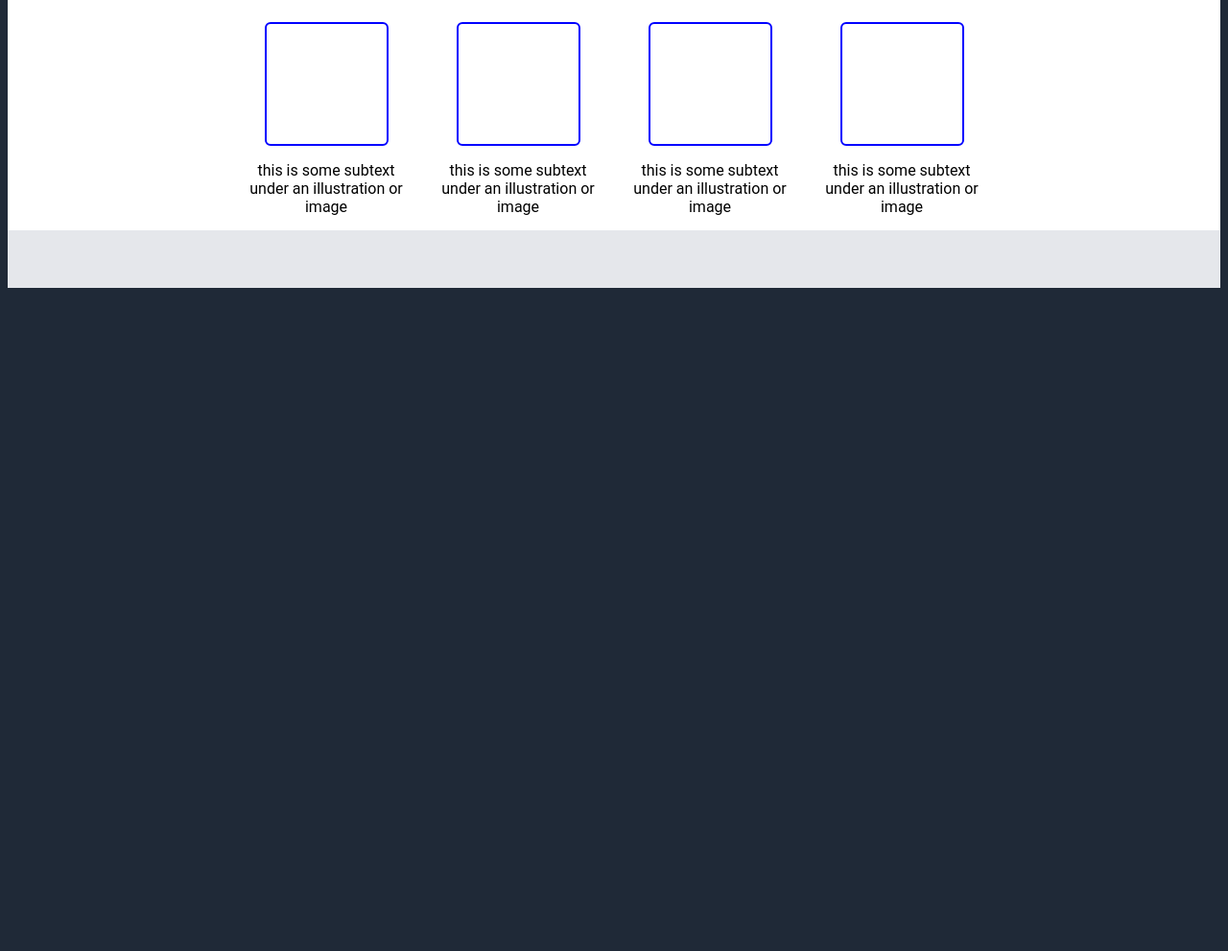
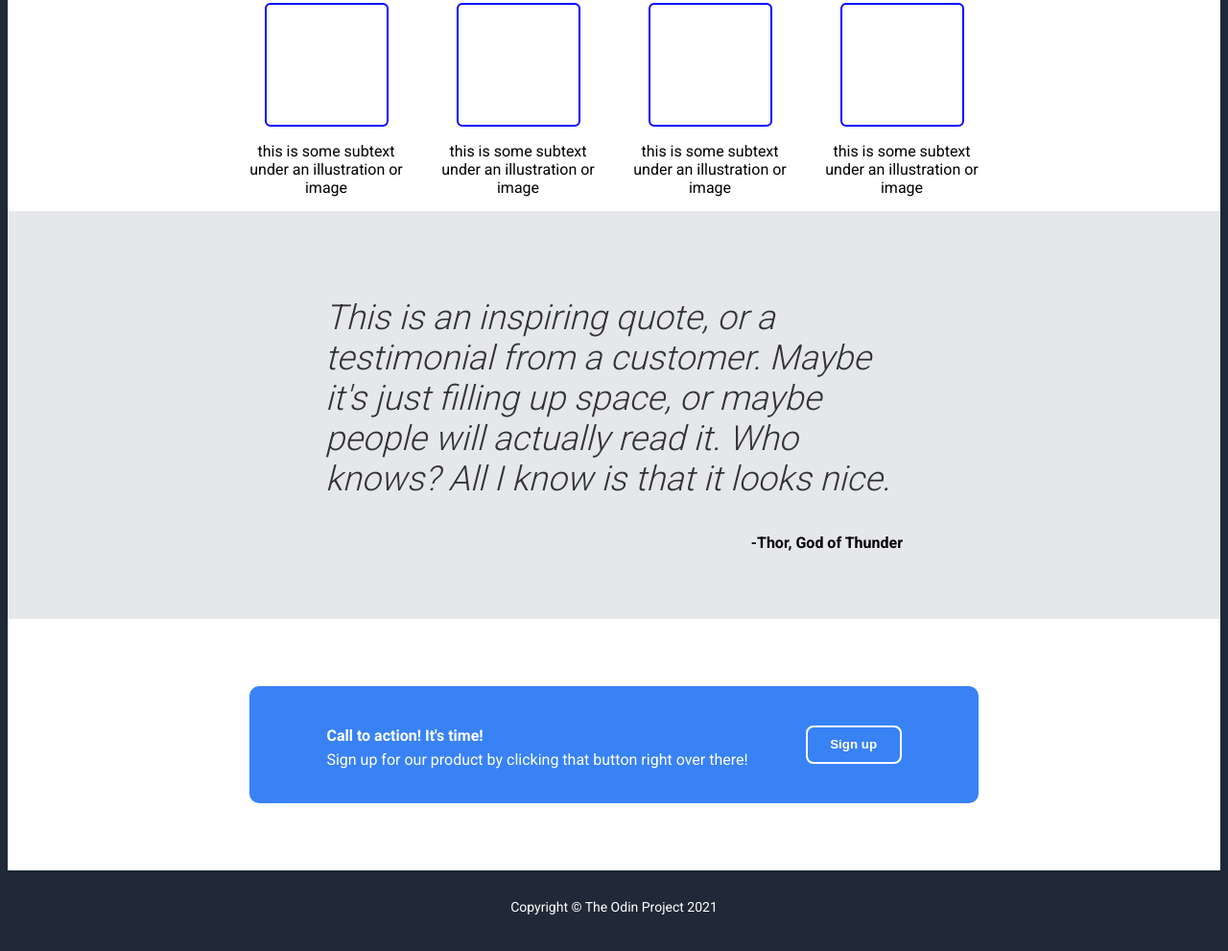
Before and after one commit to Duxx1/dummy-basic-landing-page, a plain HTML site: page index.html in a window 1280 px wide. Shown: the part 504-1495 px from the top of the page at 96% size. Before the commit the page ends 812 px from the top, so only its background shows below. Drawn offline with Linux system fonts and the light colour scheme.

Commit message:
Finished landing page

```diff
--- a/index.html
+++ b/index.html
@@ -5,6 +5,7 @@
     <meta name="viewport" content="width=device-width, initial-scale=1.0">
     <link rel="stylesheet" href="styles.css">
     <title>Landing page</title>
+    <link href="https://fonts.googleapis.com/css?family=Roboto:300,400,700,900&display=swap" rel="stylesheet">
 </head>
 <body>
     <div class="header">
@@ -67,15 +68,44 @@
     </div>
 
     <div class="mid-content">
+        <div id="quote-container">
+
+            <p class="quote-text">
+                This is an inspiring quote, or a testimonial from a customer.
+                Maybe it's just filling up space, or maybe people will actually read it.
+                Who knows? All I know is that it looks nice.
+            </p>
+
+            <p id="quote-author">
+                -Thor, God of Thunder
+            </p>
+
+        </div>
 
     </div>
 
     <div class="lower-content">
 
+        <div class="call-box">
+
+            <div class="call-box-text">
+
+                <h4 class="call-box-text">Call to action! It's time!</h4>
+
+                <p class="call-box-text">Sign up for our product by clicking that button right over there!</p>
+
+            </div>
+
+            <button class="sign-up">Sign up</button>
+
+        </div>
+
     </div>
 
     <div class="footer">
 
+        <p class="footer-text">Copyright &copy; The Odin Project 2021</p>
+
     </div>
 </body>
 </html>
--- a/styles.css
+++ b/styles.css
@@ -15,7 +15,8 @@ body {
     padding: 30px 30px;
 }
 
-.header {
+.header,
+.footer {
     background-color: #1F2937;
 }
 
@@ -102,6 +103,8 @@ ul {
     color: #1F2937;
     font-weight: 900;
     text-align: center;
+    margin-top: 0;
+    margin-bottom: 40px;
 }
 
 .items-container {
@@ -131,4 +134,76 @@ ul {
     max-width: 100%;
     margin: 0 auto;
     padding: 30px 30px;
+    justify-content: center;
 }
+
+#quote-container {
+    max-width: 50%;
+    justify-self: center;
+    margin-top: 60px;
+    margin-bottom: 40px;
+}
+
+.quote-text {
+    font-size: 36px;
+    font-style: italic;
+    justify-self: center;
+    font-weight: 300;
+    color: #333;
+}
+
+#quote-author {
+    font-weight: bold;
+    justify-self: right;
+}
+
+.lower-content {
+    background-color: #ffffff;
+    max-width: 100%;
+    margin: 0 auto;
+    padding: 30px 30px;
+    justify-content: center;
+}
+
+.call-box {
+    display: flex;
+    max-width: 75%;
+    justify-self: center;
+    background-color: #3882F6;
+    padding: 20px 80px;
+    gap: 60px;
+    align-items: center;
+    border-radius: 10px;
+    margin-top: 40px;
+    margin-bottom: 40px;
+}
+
+.call-box-text {
+    color: white;
+}
+
+.sign-up {
+    border: 2px solid white;
+    border-radius: 8px;
+    height: 40px;
+    width: 100px;
+}
+
+h4.call-box-text {
+    margin-bottom: 0px;
+}
+
+p.call-box-text {
+    margin-top: 6px;
+}
+
+.footer {
+    padding-top: 16px;
+    padding-bottom: 16px;
+}
+
+.footer-text {
+    color: white;
+    justify-self: center;
+    font-size: 14px;
+}
```
